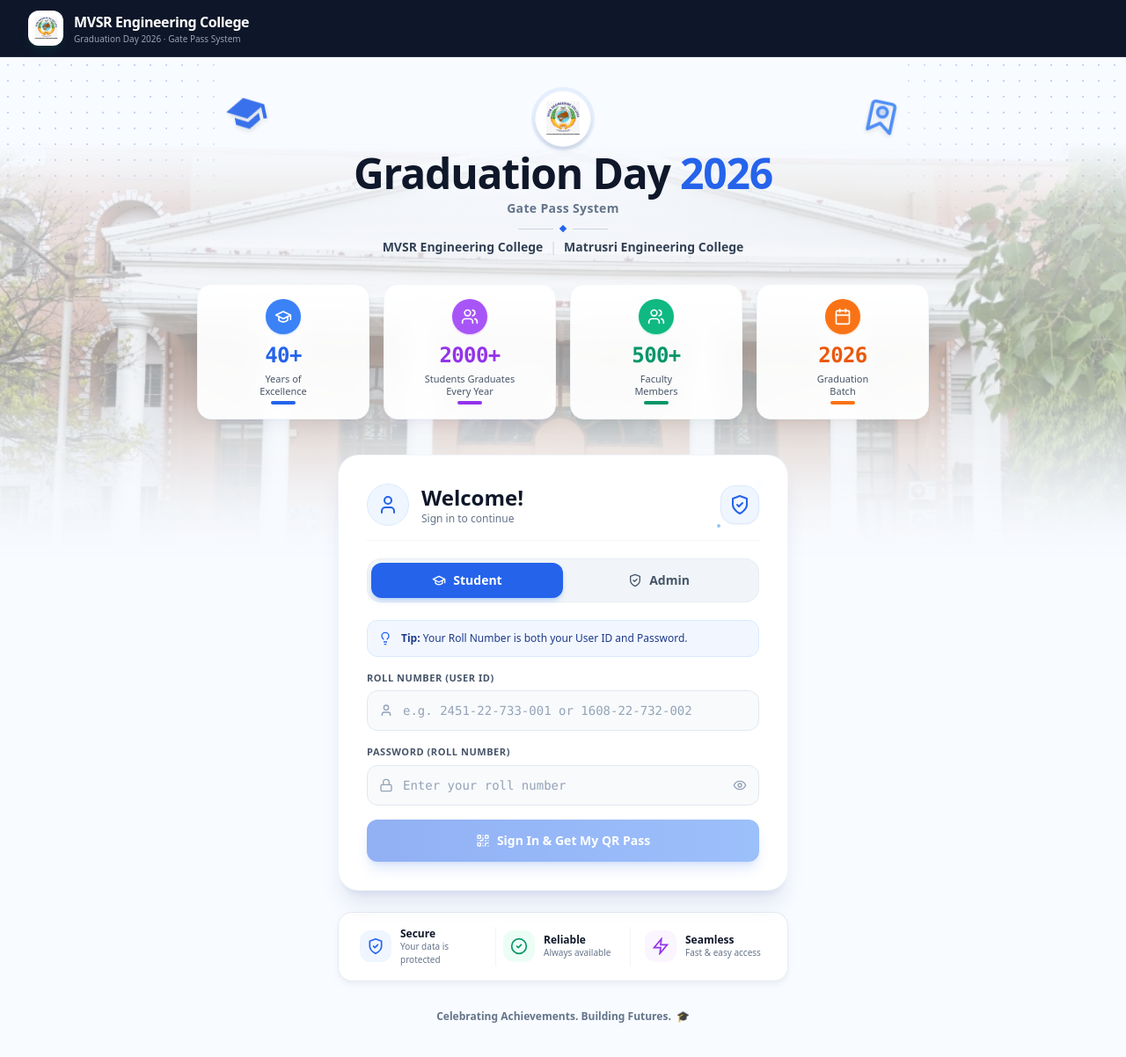
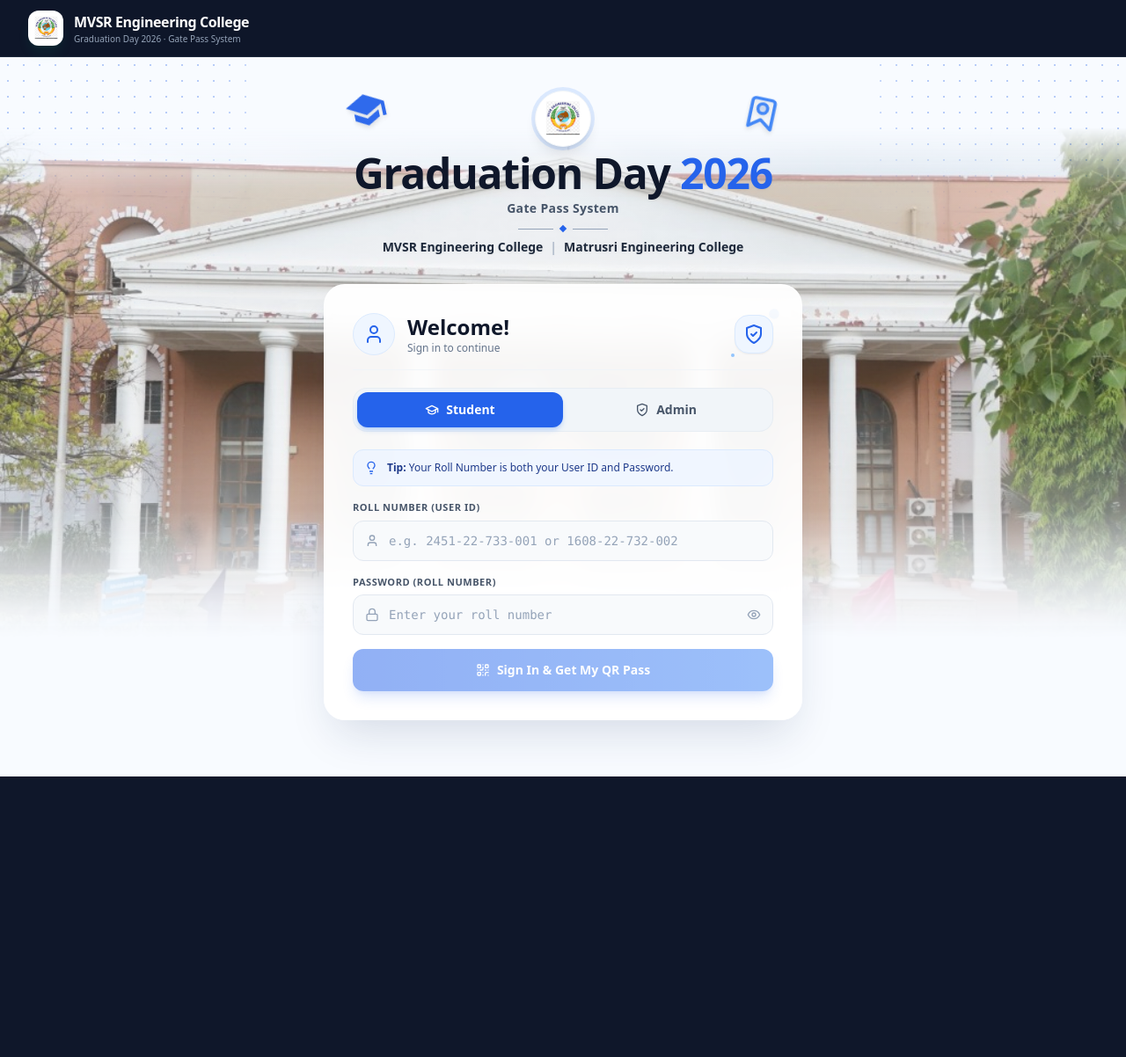
Before and after one commit to AmearShaik/event_QR, a React (Vite) app in the folder frontend/: page /login in a window 1280 px wide. Shown: the top 1202 px of the page at 88% size. After the commit the page ends 883 px from the top, so only its background shows below. Built offline with nearby package versions, Linux system fonts and the light colour scheme.

Commit message:
feat(ui): clean login page removing KPI cards and footer, displaying crisp natural campus background

```diff
--- a/frontend/src/pages/LoginPage.tsx
+++ b/frontend/src/pages/LoginPage.tsx
@@ -5,15 +5,11 @@
 import {
   GraduationCap,
   ShieldCheck,
-  Search,
   Lock,
   AlertCircle,
   QrCode,
   Eye,
   EyeOff,
-  Users,
-  CheckCircle2,
-  Calendar,
 } from '../components/Icons';
 
 export const LoginPage: React.FC = () => {
@@ -78,60 +74,60 @@
 
       {/* ── Background Dot Patterns (Top-Left & Top-Right) ── */}
       <div
-        className="absolute top-0 left-0 w-48 sm:w-64 h-48 sm:h-64 opacity-25 pointer-events-none z-0"
+        className="absolute top-0 left-0 w-56 sm:w-72 h-56 sm:h-72 opacity-30 pointer-events-none z-0"
         style={{
           backgroundImage: 'radial-gradient(#2563eb 1.5px, transparent 1.5px)',
           backgroundSize: '18px 18px',
-          maskImage: 'radial-gradient(circle at 0% 0%, black 50%, transparent 100%)',
-          WebkitMaskImage: 'radial-gradient(circle at 0% 0%, black 50%, transparent 100%)',
+          maskImage: 'radial-gradient(circle at 0% 0%, black 60%, transparent 100%)',
+          WebkitMaskImage: 'radial-gradient(circle at 0% 0%, black 60%, transparent 100%)',
         }}
       />
       <div
-        className="absolute top-0 right-0 w-48 sm:w-64 h-48 sm:h-64 opacity-25 pointer-events-none z-0"
+        className="absolute top-0 right-0 w-56 sm:w-72 h-56 sm:h-72 opacity-30 pointer-events-none z-0"
         style={{
           backgroundImage: 'radial-gradient(#2563eb 1.5px, transparent 1.5px)',
           backgroundSize: '18px 18px',
-          maskImage: 'radial-gradient(circle at 100% 0%, black 50%, transparent 100%)',
-          WebkitMaskImage: 'radial-gradient(circle at 100% 0%, black 50%, transparent 100%)',
+          maskImage: 'radial-gradient(circle at 100% 0%, black 60%, transparent 100%)',
+          WebkitMaskImage: 'radial-gradient(circle at 100% 0%, black 60%, transparent 100%)',
         }}
       />
 
-      {/* ── Transparent Campus Background (Fades smoothly into page) ── */}
+      {/* ── Crisp Campus Background (Natural, clear view) ── */}
       <div
-        className="absolute top-28 sm:top-24 left-0 right-0 h-[380px] sm:h-[480px] pointer-events-none z-0 overflow-hidden"
+        className="absolute top-24 sm:top-20 left-0 right-0 h-[480px] sm:h-[580px] pointer-events-none z-0 overflow-hidden"
         style={{
-          maskImage: 'linear-gradient(to bottom, transparent 0%, rgba(0,0,0,0.85) 15%, rgba(0,0,0,0.85) 60%, transparent 100%)',
-          WebkitMaskImage: 'linear-gradient(to bottom, transparent 0%, rgba(0,0,0,0.85) 15%, rgba(0,0,0,0.85) 60%, transparent 100%)',
+          maskImage: 'linear-gradient(to bottom, transparent 0%, rgba(0,0,0,0.95) 12%, rgba(0,0,0,0.95) 75%, transparent 100%)',
+          WebkitMaskImage: 'linear-gradient(to bottom, transparent 0%, rgba(0,0,0,0.95) 12%, rgba(0,0,0,0.95) 75%, transparent 100%)',
         }}
       >
         <img
           src="/college-bg.jpg"
           alt="Campus Background"
-          className="w-full h-full object-cover object-[center_35%] opacity-40 sm:opacity-50 blur-[0.3px]"
+          className="w-full h-full object-cover object-[center_35%] opacity-85 sm:opacity-90"
         />
-        <div className="absolute inset-0 bg-gradient-to-b from-[#f8fbff]/60 via-transparent to-[#f8fbff]" />
+        <div className="absolute inset-0 bg-gradient-to-b from-[#f8fbff]/30 via-transparent to-[#f8fbff]/80" />
       </div>
 
-      <div className="w-full max-w-4xl mx-auto px-4 pt-6 sm:pt-8 pb-4 relative z-10 flex flex-col items-center">
+      <div className="w-full max-w-xl mx-auto px-4 pt-6 sm:pt-8 pb-4 relative z-10 flex flex-col items-center">
 
         {/* ── 1. Top Emblem & Title Header ── */}
-        <div className="text-center space-y-1.5 mb-6 sm:mb-8 relative w-full flex flex-col items-center">
+        <div className="text-center space-y-1.5 mb-6 relative w-full flex flex-col items-center">
 
           {/* Top Floating Icons (Graduation Cap & Diploma Scroll) */}
-          <div className="absolute left-4 sm:left-12 top-2 hidden sm:block pointer-events-none">
-            <svg className="w-12 h-12 text-blue-600 drop-shadow-md transform -rotate-12 opacity-90" viewBox="0 0 24 24" fill="currentColor">
+          <div className="absolute left-2 sm:left-6 top-1 hidden sm:block pointer-events-none">
+            <svg className="w-12 h-12 text-blue-600 drop-shadow-md transform -rotate-12 opacity-95" viewBox="0 0 24 24" fill="currentColor">
               <path d="M12 3L1 9l11 6 9-4.91V17h2V9L12 3z M5 13.18v4L12 21l7-3.82v-4L12 17l-7-3.82z"/>
             </svg>
           </div>
-          <div className="absolute right-4 sm:right-12 top-2 hidden sm:block pointer-events-none">
-            <svg className="w-11 h-11 text-blue-500 drop-shadow-md transform rotate-12 opacity-90" viewBox="0 0 24 24" fill="none" stroke="currentColor" strokeWidth="2" strokeLinecap="round" strokeLinejoin="round">
+          <div className="absolute right-2 sm:right-6 top-1 hidden sm:block pointer-events-none">
+            <svg className="w-11 h-11 text-blue-500 drop-shadow-md transform rotate-12 opacity-95" viewBox="0 0 24 24" fill="none" stroke="currentColor" strokeWidth="2" strokeLinecap="round" strokeLinejoin="round">
               <path d="M19 21l-7-5-7 5V5a2 2 0 0 1 2-2h10a2 2 0 0 1 2 2z"/>
               <circle cx="12" cy="9" r="3" fill="currentColor" fillOpacity="0.2"/>
             </svg>
           </div>
 
           {/* Circular College Emblem */}
-          <div className="inline-flex items-center justify-center w-16 h-16 rounded-full bg-white shadow-md border border-slate-100 p-1 mb-1 ring-4 ring-blue-500/10">
+          <div className="inline-flex items-center justify-center w-16 h-16 rounded-full bg-white shadow-lg border border-slate-100 p-1 mb-1 ring-4 ring-blue-500/15">
             <img
               src="/mvsr-logo.png"
               alt="College Emblem"
@@ -144,75 +140,30 @@
           </div>
 
           {/* Main Heading */}
-          <h1 className="text-3xl sm:text-4xl md:text-5xl font-black text-slate-900 tracking-tight">
+          <h1 className="text-3xl sm:text-4xl md:text-5xl font-black text-slate-900 tracking-tight drop-shadow-sm">
             Graduation Day <span className="text-blue-600 font-extrabold">2026</span>
           </h1>
 
-          <p className="text-xs sm:text-sm font-semibold text-slate-500 tracking-wide">
+          <p className="text-xs sm:text-sm font-semibold text-slate-600 tracking-wide">
             Gate Pass System
           </p>
 
           {/* Diamond Separator & Institutions */}
           <div className="flex items-center justify-center gap-2 pt-1">
-            <div className="h-[1px] w-6 sm:w-10 bg-slate-300" />
+            <div className="h-[1px] w-6 sm:w-10 bg-slate-400" />
             <span className="w-1.5 h-1.5 bg-blue-600 rotate-45 transform" />
-            <div className="h-[1px] w-6 sm:w-10 bg-slate-300" />
+            <div className="h-[1px] w-6 sm:w-10 bg-slate-400" />
           </div>
 
-          <div className="flex items-center justify-center gap-2 text-xs sm:text-sm font-bold text-slate-700 pt-0.5">
+          <div className="flex items-center justify-center gap-2 text-xs sm:text-sm font-bold text-slate-800 pt-0.5 drop-shadow-sm">
             <span>MVSR Engineering College</span>
-            <span className="text-slate-300 font-normal">|</span>
+            <span className="text-slate-400 font-normal">|</span>
             <span>Matrusri Engineering College</span>
           </div>
         </div>
 
-        {/* ── 2. Floating 4 Stat Cards Row (Over transparent campus) ── */}
-        <div className="w-full grid grid-cols-2 md:grid-cols-4 gap-3 sm:gap-4 mb-8 sm:mb-10 px-1 sm:px-4">
-
-          {/* Card 1: 40+ Years */}
-          <div className="bg-white/95 backdrop-blur-md rounded-2xl p-4 shadow-lg shadow-blue-900/5 border border-slate-100 flex flex-col items-center text-center space-y-1 hover:-translate-y-0.5 transition-transform">
-            <div className="w-10 h-10 rounded-full bg-blue-500 text-white flex items-center justify-center mb-1 shadow-sm shadow-blue-500/30">
-              <GraduationCap className="w-5 h-5 text-white" />
-            </div>
-            <span className="text-2xl font-black text-blue-600 font-mono tracking-tight">40+</span>
-            <span className="text-[11px] font-medium text-slate-600 leading-tight">Years of<br />Excellence</span>
-            <div className="w-7 h-1 bg-blue-600 rounded-full mt-2" />
-          </div>
-
-          {/* Card 2: 2000+ Students */}
-          <div className="bg-white/95 backdrop-blur-md rounded-2xl p-4 shadow-lg shadow-purple-900/5 border border-slate-100 flex flex-col items-center text-center space-y-1 hover:-translate-y-0.5 transition-transform">
-            <div className="w-10 h-10 rounded-full bg-purple-500 text-white flex items-center justify-center mb-1 shadow-sm shadow-purple-500/30">
-              <Users className="w-5 h-5 text-white" />
-            </div>
-            <span className="text-2xl font-black text-purple-600 font-mono tracking-tight">2000+</span>
-            <span className="text-[11px] font-medium text-slate-600 leading-tight">Students Graduates<br />Every Year</span>
-            <div className="w-7 h-1 bg-purple-600 rounded-full mt-2" />
-          </div>
-
-          {/* Card 3: 500+ Faculty */}
-          <div className="bg-white/95 backdrop-blur-md rounded-2xl p-4 shadow-lg shadow-emerald-900/5 border border-slate-100 flex flex-col items-center text-center space-y-1 hover:-translate-y-0.5 transition-transform">
-            <div className="w-10 h-10 rounded-full bg-emerald-500 text-white flex items-center justify-center mb-1 shadow-sm shadow-emerald-500/30">
-              <Users className="w-5 h-5 text-white" />
-            </div>
-            <span className="text-2xl font-black text-emerald-600 font-mono tracking-tight">500+</span>
-            <span className="text-[11px] font-medium text-slate-600 leading-tight">Faculty<br />Members</span>
-            <div className="w-7 h-1 bg-emerald-600 rounded-full mt-2" />
-          </div>
-
-          {/* Card 4: 2026 Batch */}
-          <div className="bg-white/95 backdrop-blur-md rounded-2xl p-4 shadow-lg shadow-orange-900/5 border border-slate-100 flex flex-col items-center text-center space-y-1 hover:-translate-y-0.5 transition-transform">
-            <div className="w-10 h-10 rounded-full bg-orange-500 text-white flex items-center justify-center mb-1 shadow-sm shadow-orange-500/30">
-              <Calendar className="w-5 h-5 text-white" />
-            </div>
-            <span className="text-2xl font-black text-orange-600 font-mono tracking-tight">2026</span>
-            <span className="text-[11px] font-medium text-slate-600 leading-tight">Graduation<br />Batch</span>
-            <div className="w-7 h-1 bg-orange-500 rounded-full mt-2" />
-          </div>
-
-        </div>
-
-        {/* ── 3. Main Login Card ── */}
-        <div className="w-full max-w-lg bg-white rounded-3xl shadow-xl shadow-blue-900/10 border border-slate-100/90 p-6 sm:p-8 space-y-5 relative">
+        {/* ── 2. Main Login Card (Directly over campus backdrop) ── */}
+        <div className="w-full bg-white/95 backdrop-blur-md rounded-3xl shadow-2xl shadow-blue-950/15 border border-white/80 p-6 sm:p-8 space-y-5 relative mt-2">
 
           {/* Card Header: Welcome Avatar & Shield */}
           <div className="flex items-center justify-between border-b border-slate-100 pb-4">
@@ -234,7 +185,6 @@
               <div className="w-11 h-11 rounded-2xl bg-blue-50 border border-blue-100 flex items-center justify-center text-blue-600 shadow-sm">
                 <ShieldCheck className="w-6 h-6 text-blue-600" />
               </div>
-              {/* Sparkle dots */}
               <span className="absolute -top-1 -right-1 w-1.5 h-1.5 bg-blue-400 rounded-full animate-ping opacity-75" />
               <span className="absolute -bottom-1 -left-1 w-1 h-1 bg-blue-300 rounded-full" />
             </div>
@@ -276,7 +226,7 @@
             <form onSubmit={handleStudentLogin} className="space-y-4 animate-in fade-in duration-200">
 
               {/* Tip Box with Lightbulb */}
-              <div className="flex items-center gap-2.5 p-3 rounded-xl bg-blue-50/80 border border-blue-100 text-blue-900 text-xs font-medium">
+              <div className="flex items-center gap-2.5 p-3 rounded-xl bg-blue-50/90 border border-blue-100 text-blue-900 text-xs font-medium">
                 <svg className="w-4 h-4 text-blue-600 shrink-0" viewBox="0 0 24 24" fill="none" stroke="currentColor" strokeWidth="2">
                   <path d="M15 14c.2-1 .7-1.7 1.5-2.5 1-.9 1.5-2.2 1.5-3.5A6 6 0 0 0 6 8c0 1 .2 2.2 1.5 3.5.7.7 1.3 1.5 1.5 2.5" />
                   <path d="M9 18h6M10 22h4" />
@@ -365,7 +315,7 @@
             <form onSubmit={handleAdminLogin} className="space-y-4 animate-in fade-in duration-200">
 
               {/* Info banner */}
-              <div className="flex items-center gap-2.5 p-3 rounded-xl bg-blue-50/80 border border-blue-100 text-blue-900 text-xs font-medium">
+              <div className="flex items-center gap-2.5 p-3 rounded-xl bg-blue-50/90 border border-blue-100 text-blue-900 text-xs font-medium">
                 <ShieldCheck className="w-4 h-4 text-blue-600 shrink-0" />
                 <span><strong>Admin Portal:</strong> Restricted to authorized ceremony staff.</span>
               </div>
@@ -449,49 +399,6 @@
 
         </div>
 
-        {/* ── 4. Bottom Feature Bar (Secure, Reliable, Seamless) ── */}
-        <div className="w-full max-w-lg bg-white/95 rounded-2xl border border-slate-200/80 shadow-md shadow-slate-200/50 p-4 mt-6 grid grid-cols-3 gap-2 text-center sm:text-left">
-
-          <div className="flex flex-col sm:flex-row items-center gap-2.5 sm:px-2">
-            <div className="w-9 h-9 rounded-xl bg-blue-50 text-blue-600 flex items-center justify-center shrink-0">
-              <ShieldCheck className="w-5 h-5 text-blue-600" />
-            </div>
-            <div>
-              <h4 className="text-xs font-bold text-slate-900 leading-tight">Secure</h4>
-              <p className="text-[10px] text-slate-500">Your data is protected</p>
-            </div>
-          </div>
-
-          <div className="flex flex-col sm:flex-row items-center gap-2.5 sm:px-2 border-x border-slate-100">
-            <div className="w-9 h-9 rounded-xl bg-emerald-50 text-emerald-600 flex items-center justify-center shrink-0">
-              <CheckCircle2 className="w-5 h-5 text-emerald-600" />
-            </div>
-            <div>
-              <h4 className="text-xs font-bold text-slate-900 leading-tight">Reliable</h4>
-              <p className="text-[10px] text-slate-500">Always available</p>
-            </div>
-          </div>
-
-          <div className="flex flex-col sm:flex-row items-center gap-2.5 sm:px-2">
-            <div className="w-9 h-9 rounded-xl bg-purple-50 text-purple-600 flex items-center justify-center shrink-0">
-              <svg className="w-5 h-5 text-purple-600" viewBox="0 0 24 24" fill="none" stroke="currentColor" strokeWidth="2">
-                <polygon points="13 2 3 14 12 14 11 22 21 10 12 10 13 2" />
-              </svg>
-            </div>
-            <div>
-              <h4 className="text-xs font-bold text-slate-900 leading-tight">Seamless</h4>
-              <p className="text-[10px] text-slate-500">Fast & easy access</p>
-            </div>
-          </div>
-
-        </div>
-
-        {/* ── 5. Bottom Footer ── */}
-        <div className="mt-8 text-center text-xs font-semibold text-slate-500 flex items-center justify-center gap-1.5">
-          <span>Celebrating Achievements. Building Futures.</span>
-          <span className="text-blue-600">🎓</span>
-        </div>
-
       </div>
     </div>
   );
```
Also changed, not shown: 2 other files (tests, documents, lock files or other folders).
